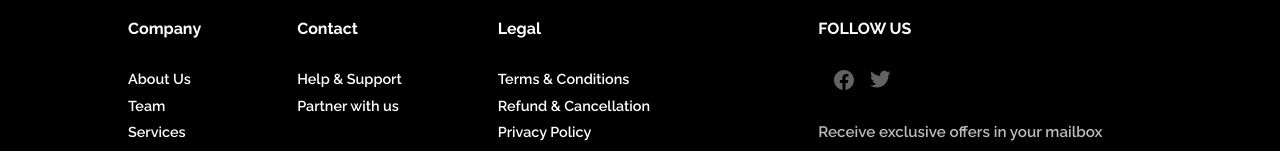
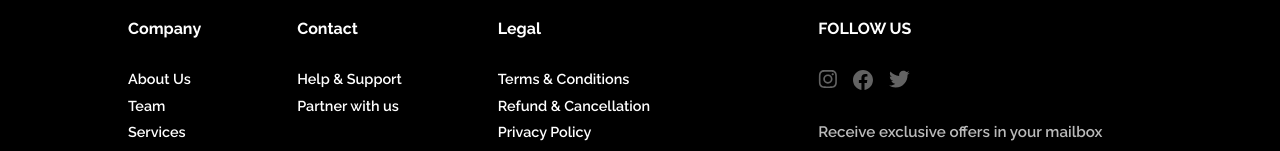
Before and after one commit to hangoutpadieorg/frontend-website, a React (Vite) app: page / in a window 1280 px wide. Shown: the part 4704-4855 px from the top of the page. Built offline with nearby package versions, Linux system fonts and the light colour scheme.

Commit message:
Fixing Netlify hosting issue

```diff
--- a/src/components/Footer.jsx
+++ b/src/components/Footer.jsx
@@ -1,5 +1,5 @@
 import Facebook from "../assets/facebook.svg"
-// import Instagram from "../assets/instagram.svg"
+import Igram from "../assets/instagram.svg"
 import Twitter from "../assets/twitter.svg"
 import Envelope from "../assets/envelope.svg"
 
@@ -97,7 +97,7 @@ const Footer = () => {
             <h4 className="contact--title">FOLLOW US</h4>
             <div className="social">
               <a href="#">
-                {/* <img className="social--icons" src={Instagram} /> */}
+                <img className="social--icons" src={Igram} />
               </a>
               <a href="#">
                 <img className="social--icons" src={Facebook} />
```
